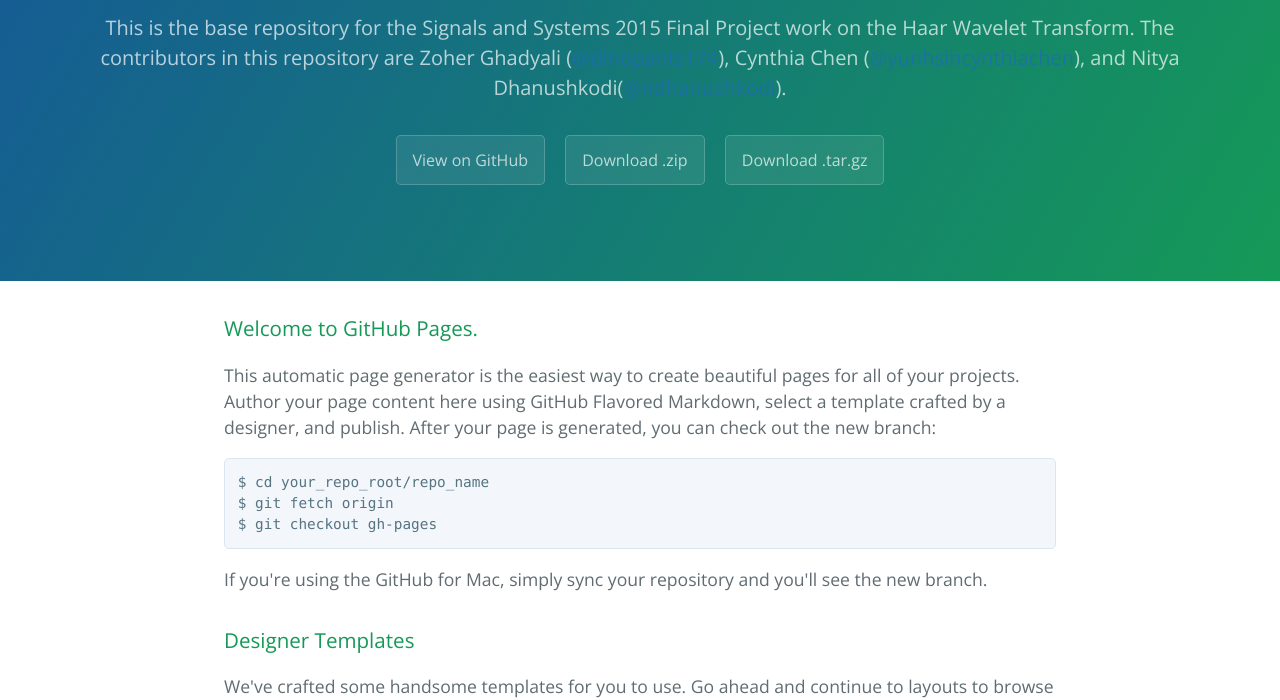
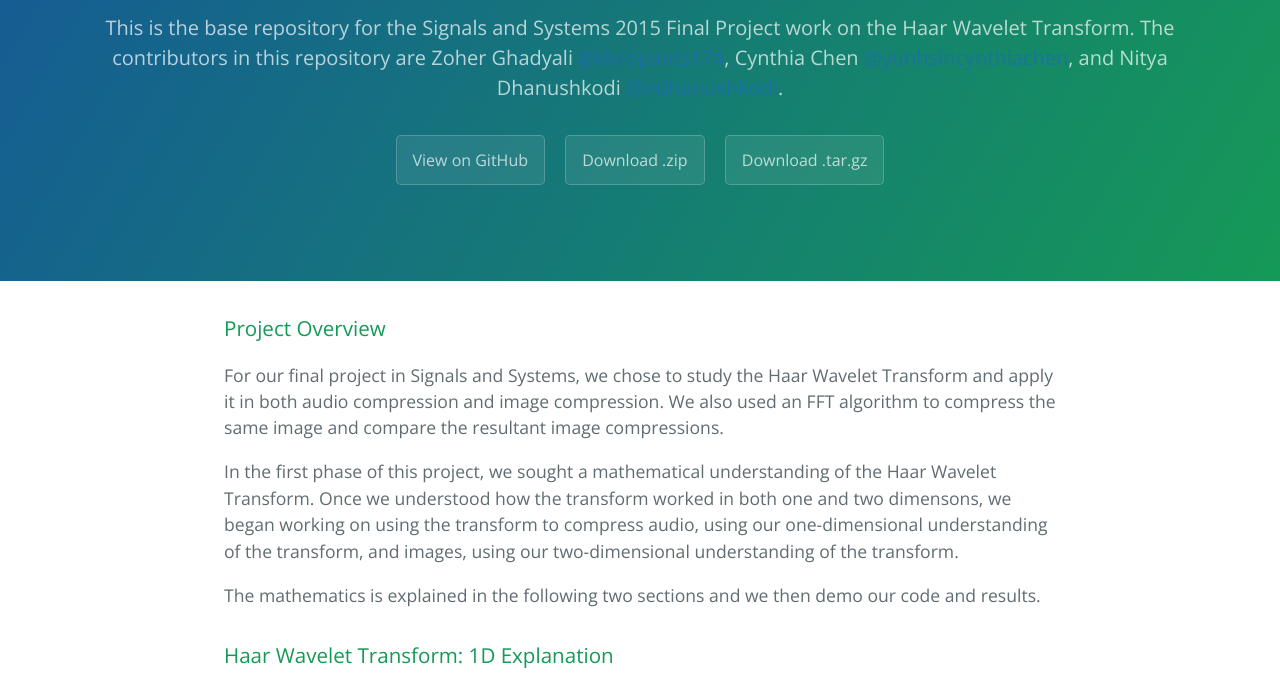
Before and after one commit to dinopants174/SigSys_Final_Project, a plain HTML site: page index.html in a window 1280 px wide. Shown: the part 241-941 px from the top of the page. Drawn offline with nearby package versions, Linux system fonts and the light colour scheme.

Commit message:
Just started basic layout of report

```diff
--- a/index.html
+++ b/index.html
@@ -8,27 +8,93 @@
     <link href='http://fonts.googleapis.com/css?family=Open+Sans:400,700' rel='stylesheet' type='text/css'>
     <link rel="stylesheet" type="text/css" href="stylesheets/stylesheet.css" media="screen">
     <link rel="stylesheet" type="text/css" href="stylesheets/github-light.css" media="screen">
+    <link rel="stylesheet" type="text/css" href="stylesheets/our_style.css" media="screen">
   </head>
   <body>
     <section class="page-header">
       <h1 class="project-name">Signals and Systems 2015 Final Project:</h1>
       <h1 class="project-name">Haar Wavelet Transform</h1>
-      <h2 class="project-tagline">This is the base repository for the Signals and Systems 2015 Final Project work on the Haar Wavelet Transform. The contributors in this repository are Zoher Ghadyali (<a href="https://github.com/dinopants174" class="user-mention">@dinopants174</a>), Cynthia Chen (<a href="https://github.com/yunhsincynthiachen" class="user-mention">@yunhsincynthiachen</a>), and Nitya Dhanushkodi(<a href="https://github.com/ndhanushkodi" class="user-mention">@ndhanushkodi</a>).</h2>
+      <h2 class="project-tagline">This is the base repository for the Signals and Systems 2015 Final Project work on the Haar Wavelet Transform. The contributors in this repository are Zoher Ghadyali <a href="https://github.com/dinopants174" class="user-mention">@dinopants174</a>, Cynthia Chen <a href="https://github.com/yunhsincynthiachen" class="user-mention">@yunhsincynthiachen</a>, and Nitya Dhanushkodi <a href="https://github.com/ndhanushkodi" class="user-mention">@ndhanushkodi</a>.</h2>
       <a href="https://github.com/dinopants174/SigSys_Final_Project" class="btn">View on GitHub</a>
       <a href="https://github.com/dinopants174/SigSys_Final_Project/zipball/master" class="btn">Download .zip</a>
       <a href="https://github.com/dinopants174/SigSys_Final_Project/tarball/master" class="btn">Download .tar.gz</a>
     </section>
 
     <section class="main-content">
-      <h3>
+    <h3>Project Overview</h3>
+
+    <p>
+      For our final project in Signals and Systems, we chose to study the Haar Wavelet Transform and apply it in both audio compression and image compression. We also used an FFT algorithm to compress the same image and compare the resultant image compressions.
+    </p>
+    <p>
+      In the first phase of this project, we sought a mathematical understanding of the Haar Wavelet Transform. Once we understood how the transform worked in both one and two dimensons, we began working on using the transform to compress audio, using our one-dimensional understanding of the transform, and images, using our two-dimensional understanding of the transform.
+    </p>
+
+    <p>
+      The mathematics is explained in the following two sections and we then demo our code and results.
+    </p>
+
+    <h3>Haar Wavelet Transform: 1D Explanation</h3>
+
+    <h3>Haar Wavelet Transform: 2D Explanation</h3>
+
+    <h3>Implementation: Haar Wavelet Audio Compression</h3>
+
+    <h3>Implementation: Haar Wavelet Image Compression</h3>
+
+    <h3>Implementation: FFT Image Compression</h3>
+
+
+
+
+
+
+    <h3>
 <a id="welcome-to-github-pages" class="anchor" href="#welcome-to-github-pages" aria-hidden="true"><span class="octicon octicon-link"></span></a>Welcome to GitHub Pages.</h3>
 
 <p>This automatic page generator is the easiest way to create beautiful pages for all of your projects. Author your page content here using GitHub Flavored Markdown, select a template crafted by a designer, and publish. After your page is generated, you can check out the new branch:</p>
 
-<pre><code>$ cd your_repo_root/repo_name
-$ git fetch origin
-$ git checkout gh-pages
-</code></pre>
+<pre><code>function res = fft_compression(imagePath, threshold_factor, outputPath)
+% This function takes as input the filename of the image you want to
+% compress, the threshold factor which will be multiplied by the term in the
+% Fourier series with the greatest magnitude, and the filename of the
+% resulting output. The function ouputs the percent of terms in the Fourier
+% series that have been attenuated because the magnitude of these terms is
+% below the given threshold.
+orig = im2double(imread(imagePath));
+figure
+imshow(orig)    %creates the matrix of the original image
+
+Y = fft2(orig); %perform the fft on the original image
+[rows, cols] = size(Y);
+max_mag = max(max(abs(Y))); %determines the maximum magnitude of the terms in the Fourier Series
+Y_compress = Y; %stores the original image in a matrix we will loop through and make sparser
+count_orig = 0; %counts the terms in the Fourier series that are already 0
+count = 0;  %counts the terms in the Fourier series that are attenuated to 0
+
+for m = 1:rows
+    for n = 1:cols
+        if abs(Y(m,n)) < threshold_factor*max_mag
+            Y_compress(m,n) = 0;    %attenuates to 0 terms in the Fourier series whose magnitude
+                                    %are below threshold
+            count = count+1;
+        end
+
+        if round(abs(Y(m,n))) == 0  %counts how many terms in the Fourier series are practically 0,
+                                    %without attenuation
+            count_orig = count_orig+1;
+        end
+    end
+end
+compress = abs(ifft2(Y_compress)); %perform the ifft on the new, sparser matrix
+figure
+imshow(compress)
+fin = uint8(255*compress);  %converts back so we can save it as a .jpg file
+imwrite(fin, outputPath)
+
+percent_attenuate = ((count-count_orig)/ (rows*cols)) * 100;    %calculates the percentage of terms in the fourier series that are attenuated
+res = percent_attenuate;
+end</code></pre>
 
 <p>If you're using the GitHub for Mac, simply sync your repository and you'll see the new branch.</p>
 
@@ -42,12 +108,6 @@ $ git checkout gh-pages
 
 <p>If you prefer to not use the automatic generator, push a branch named <code>gh-pages</code> to your repository to create a page manually. In addition to supporting regular HTML content, GitHub Pages support Jekyll, a simple, blog aware static site generator written by our own Tom Preston-Werner. Jekyll makes it easy to create site-wide headers and footers without having to copy them across every page. It also offers intelligent blog support and other advanced templating features.</p>
 
-<h3>
-<a id="authors-and-contributors" class="anchor" href="#authors-and-contributors" aria-hidden="true"><span class="octicon octicon-link"></span></a>Authors and Contributors</h3>
-
-<p>You can <a href="https://github.com/blog/821" class="user-mention">@mention</a> a GitHub username to generate a link to their profile. The resulting <code>&lt;a&gt;</code> element will link to the contributor's GitHub Profile. For example: In 2007, Chris Wanstrath (<a href="https://github.com/defunkt" class="user-mention">@defunkt</a>), PJ Hyett (<a href="https://github.com/pjhyett" class="user-mention">@pjhyett</a>), and Tom Preston-Werner (<a href="https://github.com/mojombo" class="user-mention">@mojombo</a>) founded GitHub.</p>
-
-<h3>
 <a id="support-or-contact" class="anchor" href="#support-or-contact" aria-hidden="true"><span class="octicon octicon-link"></span></a>Support or Contact</h3>
 
 <p>Having trouble with Pages? Check out the documentation at <a href="https://help.github.com/pages">https://help.github.com/pages</a> or contact <a href="mailto:support@github.com">support@github.com</a> and we’ll help you sort it out.</p>
```
